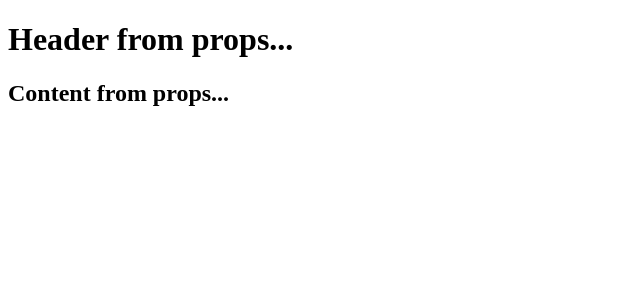
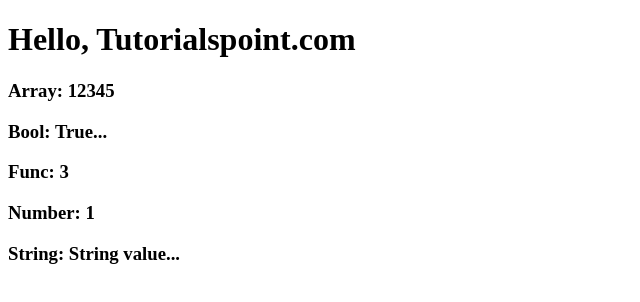
Before and after one commit to wujek-oczko/learningReact, a React app: page / in a window 1280 px wide. Shown: the top 302 px of the page, without its empty margins (0-640 px from the left). Built offline with nearby package versions, Linux system fonts and the light colour scheme.

Commit message:
Validating properties

```diff
--- a/App.jsx
+++ b/App.jsx
@@ -1,42 +1,37 @@
+import PropTypes from 'prop-types';
 import React from 'react';
+import ReactDOM from 'react-dom';
 
 class App extends React.Component {
-    constructor(props) {
-        super(props);
-        this.state = {
-            header: "Header from props...",
-            content: "Content from props..."
-        }
-    }
-
     render() {
         return (
             <div>
-                <Header headerProp={this.state.header}/>
-                <Content contentProp={this.state.content}/>
+                <h1> Hello, {this.props.name} </h1>
+                <h3>Array: {this.props.propArray}</h3>
+                <h3>Bool: {this.props.propBool ? "True..." : "False..."}</h3>
+                <h3>Func: {this.props.propFunc(3)}</h3>
+                <h3>Number: {this.props.propNumber}</h3>
+                <h3>String: {this.props.propString}</h3>
             </div>
         );
     }
 }
-
-class Header extends React.Component {
-    render() {
-        return (
-            <div>
-                <h1>{this.props.headerProp}</h1>
-            </div>
-        );
-    }
+App.propTypes = {
+    name: PropTypes.string,
+    propArray: PropTypes.array.isRequired,
+    propBool: PropTypes.bool.isRequired,
+    propFunc: PropTypes.func,
+    propNumber: PropTypes.number,
+    propString: PropTypes.string,
+};
+App.defaultProps = {
+    name: 'Tutorialspoint.com',
+    propArray: [1, 2, 3, 4, 5],
+    propBool: true,
+    propFunc: function(e) {
+        return e
+    },
+    propNumber: 1,
+    propString: "String value..."
 }
-
-class Content extends React.Component {
-    render() {
-        return (
-            <div>
-                <h2>{this.props.contentProp}</h2>
-            </div>
-        );
-    }
-}
-
 export default App;
--- a/main.js
+++ b/main.js
@@ -1,4 +1,5 @@
 import React from 'react';
+import PropTypes from 'prop-types';
 import ReactDOM from 'react-dom';
 import App from './App.jsx';
 
--- a/webpack.config.js
+++ b/webpack.config.js
@@ -1,5 +1,6 @@
 var config = {
    entry: './main.js',
+
    output: {
       path:'/',
       filename: 'index.js',
@@ -14,6 +15,7 @@
                 test: /\.jsx?$/,
                 exclude: /node_modules/,
                 loader: 'babel-loader',
+
                 query: {
                     presets: ['es2015', 'react']
                 }
```
Lines whose indentation alone changed are shown as unchanged.
